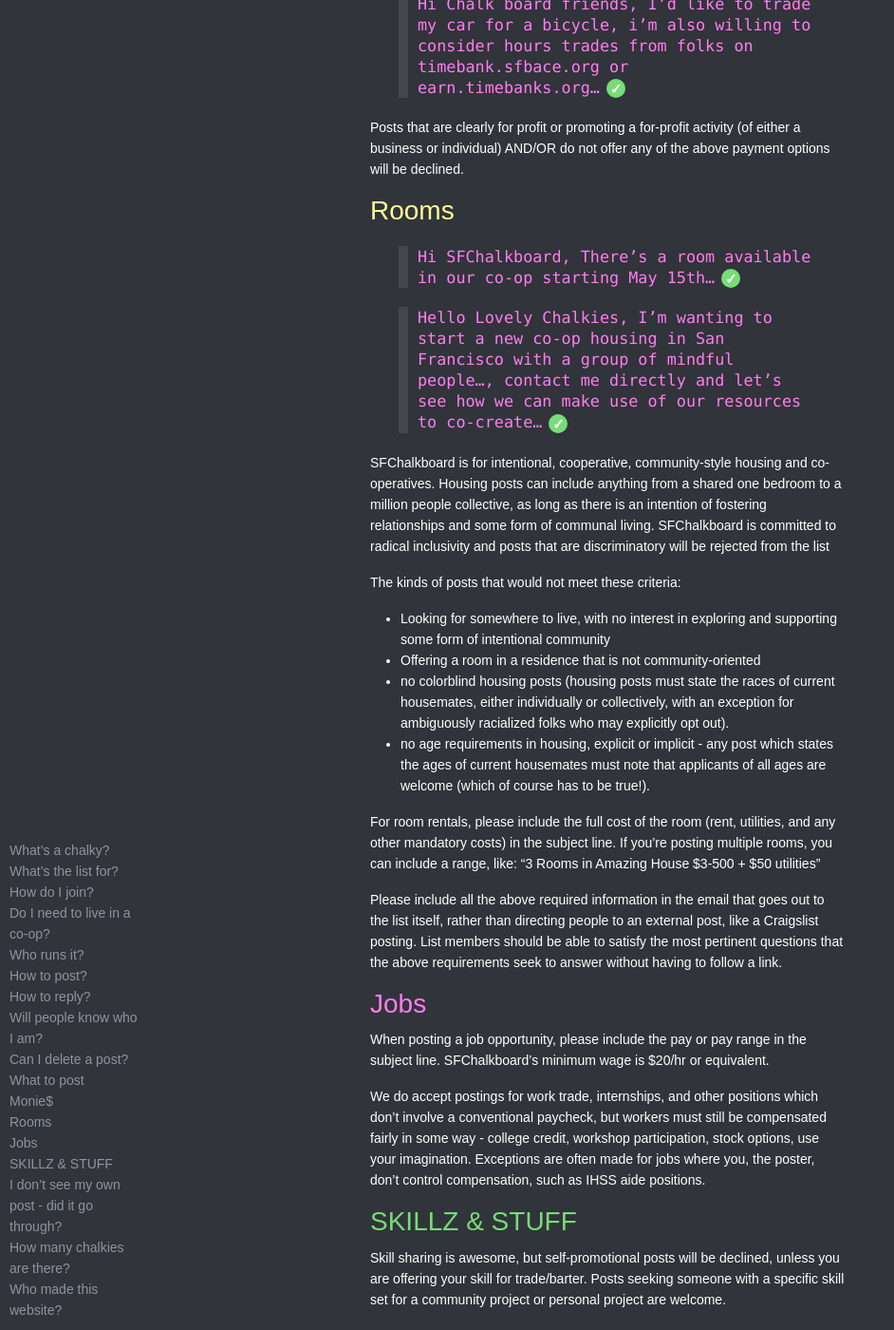
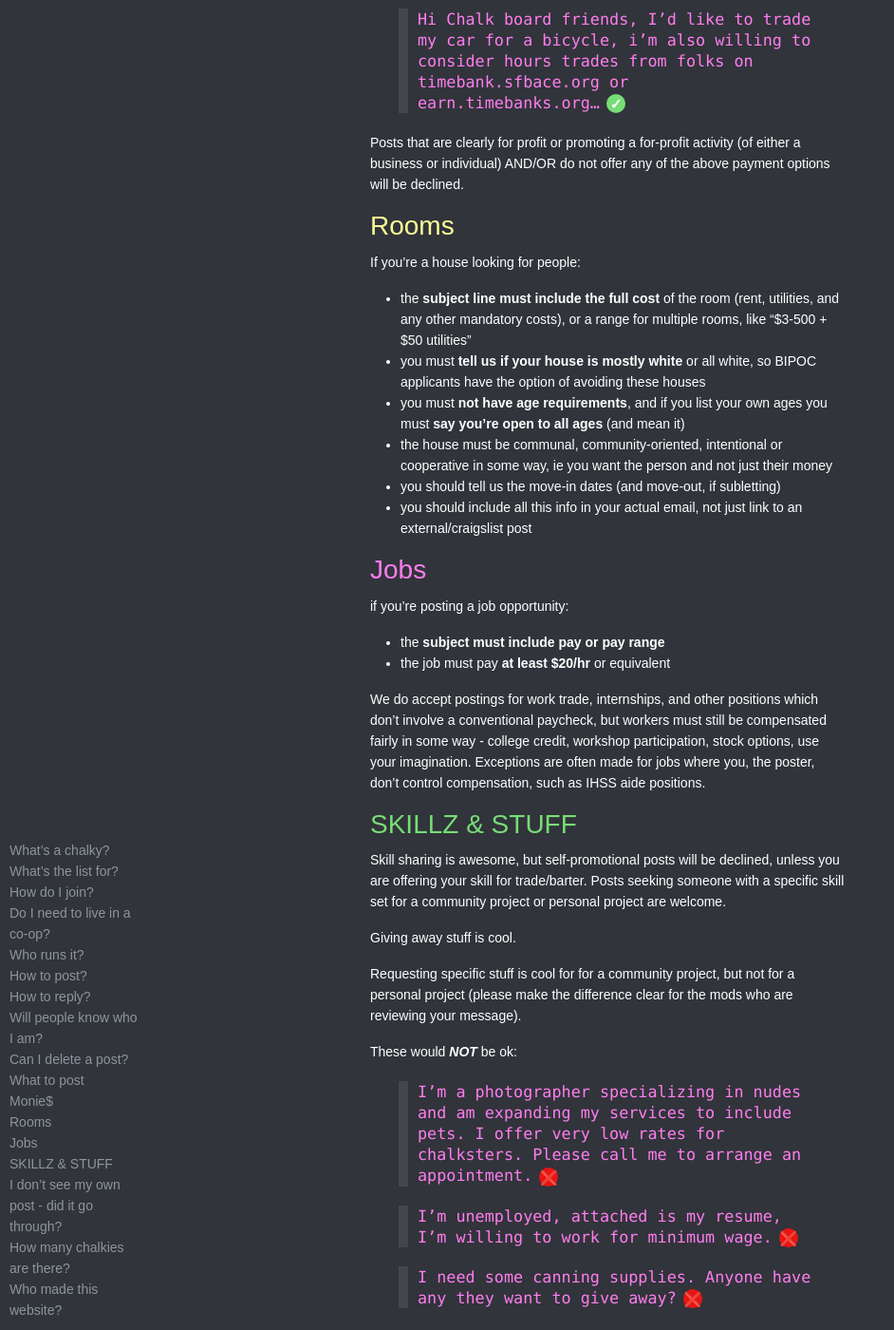
Before and after one commit to organicunity/chalkies.github.io, a Jekyll site: the page built from index.md, in a window 1280 px wide and 1400 px high, scrolled down 2616 px. Shown: the whole window at 95% size, without its empty margins (0-942 px from the left). Built offline with Jekyll 4.4.1, drawn with Linux system fonts in a browser that asks for light colours; some web fonts are replaced; comment, search, counter and statistics services are not loaded; a style sheet for code colours, icons or effects is not loaded; our own code applies the rules of GitHub Pages for plain Markdown files; some of the changed text lies outside the part shown.

Commit message:
clean up housing rules

```diff
--- a/index.md
+++ b/index.md
@@ -38,7 +38,7 @@ Email your post to [sfchalkboard@lists.riseup.net](mailto:sfchalkboard@lists.ris
 * Write a **full email body** including all relevant content. Posts without much more than a link will be rejected!
 * **Address the Chalkies group** in your message body - this discourages cross-posting and keeps content unique and personalized
 * **No large attachments**
-* **Room openings** must include full cost of the room (rent, utilities, and any other mandatory costs) in the subject line - see [below](#rooms)
+* We have special rules for posts about [housing](#Rooms), anything involving [money](#Monie$)
 
 # How to reply?
 
@@ -72,6 +72,8 @@ Examples of a good post:
 > Chalkboard community - there’s this protest in SF downtown tomorrow. We’d love your support, here are all of the logistics and details.
 {:.do}
 
+* you must not be racist, sexist, homophobic, transphobic, ageist, etc
+
 # Monie$
 
 The list accepts posts regarding goods, workshops & events that cost money, as long as money alternatives are offered, ie: work trade, no one turned away for lack of funds, suggested donation, trade/barter. For example:
@@ -83,25 +85,19 @@ Posts that are clearly for profit or promoting a for-profit activity (of either
 
 # Rooms
 
-> Hi SFChalkboard, There's a room available in our co-op starting May 15th…
-{:.do}
-> Hello Lovely Chalkies, I’m wanting to start a new co-op housing in San Francisco with a group of mindful people…, contact me directly and let’s see how we can make use of our resources to co-create...
-{:.do}
-SFChalkboard is for intentional, cooperative, community-style housing and co-operatives. Housing posts can include anything from a shared one bedroom to a million people collective, as long as there is an intention of fostering relationships and some form of communal living. SFChalkboard is committed to radical inclusivity and posts that are discriminatory will be rejected from the list
-
-The kinds of posts that would not meet these criteria:
-* Looking for somewhere to live, with no interest in exploring and supporting some form of intentional community
-* Offering a room in a residence that is not community-oriented
-* no colorblind housing posts (housing posts must state the races of current housemates, either individually or collectively, with an exception for ambiguously racialized folks who may explicitly opt out).
-* no age requirements in housing, explicit or implicit - any post which states the ages of current housemates must note that applicants of all ages are welcome (which of course has to be true!).
-
-For room rentals, please include the full cost of the room (rent, utilities, and any other mandatory costs) in the subject line. If you're posting multiple rooms, you can include a range, like: "3 Rooms in Amazing House $3-500 + $50 utilities"
-
-Please include all the above required information in the email that goes out to the list itself, rather than directing people to an external post, like a Craigslist posting. List members should be able to satisfy the most pertinent questions that the above requirements seek to answer without having to follow a link.
+If you're a house looking for people:
+* the **subject line must include the full cost** of the room (rent, utilities, and any other mandatory costs), or a range for multiple rooms, like "$3-500 + $50 utilities"
+* you must **tell us if your house is mostly white** or all white, so BIPOC applicants have the option of avoiding these houses
+* you must **not have age requirements**, and if you list your own ages you must **say you're open to all ages** (and mean it)
+* the house must be communal, community-oriented, intentional or cooperative in some way, ie you want the person and not just their money
+* you should tell us the move-in dates (and move-out, if subletting)
+* you should include all this info in your actual email, not just link to an external/craigslist post
 
 # Jobs
 
-When posting a job opportunity, please include the pay or pay range in the subject line. SFChalkboard's minimum wage is $20/hr or equivalent.
+if you're posting a job opportunity:
+* the **subject must include pay or pay range**
+* the job must pay **at least $20/hr** or equivalent
 
 We do accept postings for work trade, internships, and other positions which don't involve a conventional paycheck, but workers must still be compensated fairly in some way - college credit, workshop participation, stock options, use your imagination. Exceptions are often made for jobs where you, the poster, don't control compensation, such as IHSS aide positions.
 
```
